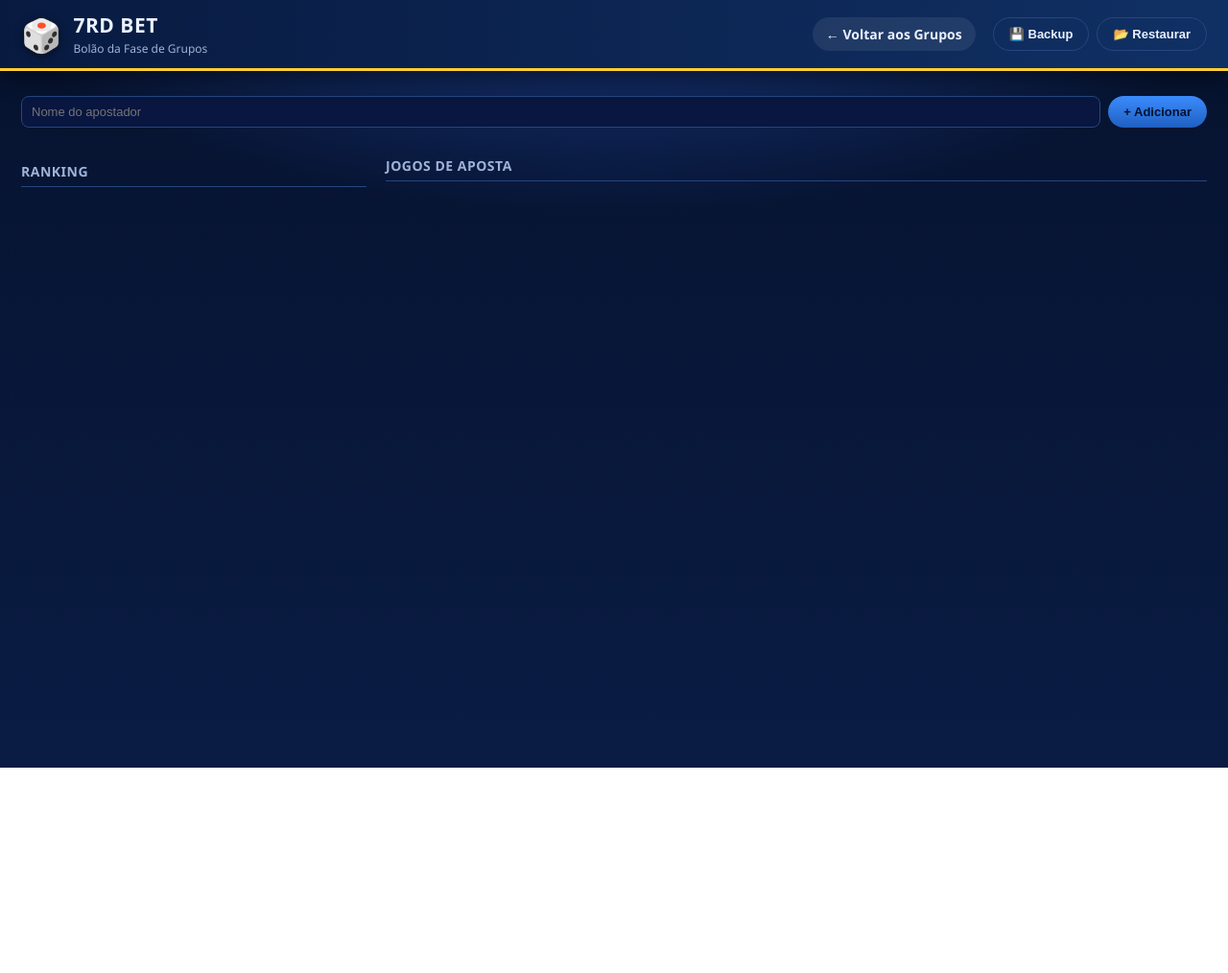
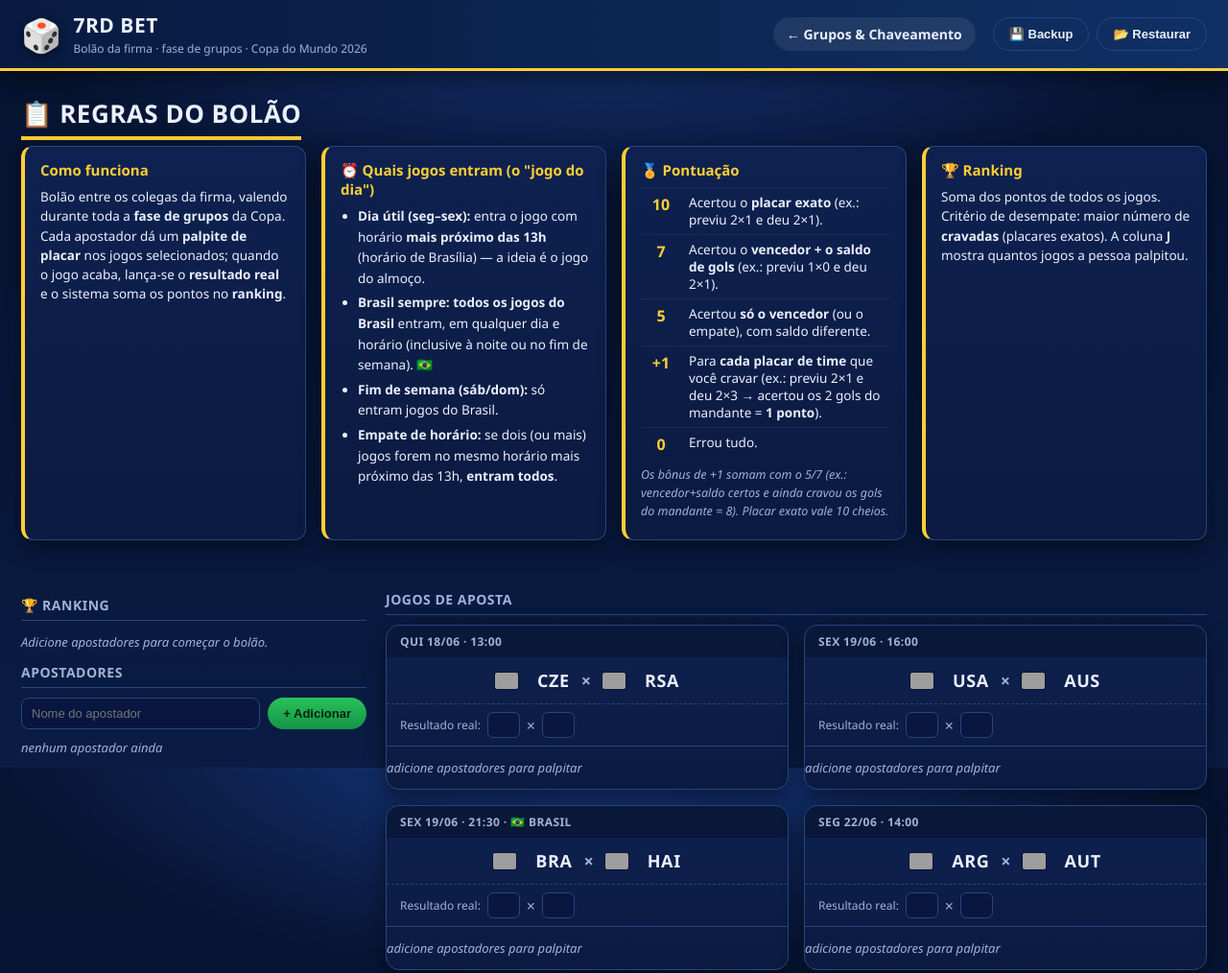
Before and after one commit to alissonmic/7RD-BET, a plain HTML site: page bet.html in a window 1280 px wide. Shown: the top 1014 px of the page at 96% size. Before the commit the page ends 800 px from the top, so only its background shows below. Drawn offline with Linux system fonts and the light colour scheme; grey boxes are pictures that could not be loaded.

Commit message:
Update bet.html for Copa 2026 and PWA support

```diff
--- a/bet.html
+++ b/bet.html
@@ -1,54 +1,112 @@
 <!DOCTYPE html>
 <html lang="pt-BR">
 <head>
-  <meta charset="UTF-8">
-  <meta name="viewport" content="width=device-width, initial-scale=1.0">
-  <title>7RD BET - Bolão</title>
-  <link rel="stylesheet" href="styles.css">
+  <meta charset="UTF-8" />
+  <meta name="viewport" content="width=device-width, initial-scale=1.0" />
+  <title>7RD BET — Bolão da Copa 2026</title>
+  <!-- Ajustado para buscar na raiz -->
+  <link rel="stylesheet" href="styles.css" />
+  <link rel="manifest" href="manifest.json" />
 </head>
 <body>
-  <div class="topbar">
+  <header class="topbar">
     <div class="brand">
       <span class="trophy">🎲</span>
       <div>
         <h1>7RD BET</h1>
-        <div class="sub">Bolão da Fase de Grupos</div>
+        <p class="sub">Bolão da firma · fase de grupos · Copa do Mundo 2026</p>
       </div>
     </div>
-    <div class="nav">
-      <a href="index.html" class="nav-link">← Voltar aos Grupos</a>
+    <nav class="nav">
+      <a href="index.html" class="nav-link">← Grupos &amp; Chaveamento</a>
+    </nav>
+    <div class="tools">
+      <button id="btn-backup" class="btn btn-ghost" title="Baixar um arquivo de backup com tudo">💾 Backup</button>
+      <button id="btn-restore" class="btn btn-ghost" title="Restaurar a partir de um arquivo de backup">📂 Restaurar</button>
+      <input id="file-backup" type="file" accept="application/json,.json" hidden>
     </div>
-    <div class="tools">
-      <button id="btn-backup" class="btn btn-ghost">💾 Backup</button>
-      <button id="btn-restore" class="btn btn-ghost">📂 Restaurar</button>
-      <input type="file" id="file-backup" accept=".json" style="display:none">
+  </header>
+
+  <main>
+    <section class="section">
+      <h2 class="section-title">📋 Regras do bolão</h2>
+      <div class="regras">
+        <div class="regra-bloco">
+          <h3>Como funciona</h3>
+          <p>Bolão entre os colegas da firma, valendo durante toda a <b>fase de grupos</b> da Copa.
+             Cada apostador dá um <b>palpite de placar</b> nos jogos selecionados; quando o jogo
+             acaba, lança-se o <b>resultado real</b> e o sistema soma os pontos no <b>ranking</b>.</p>
+        </div>
+        <div class="regra-bloco">
+          <h3>⏰ Quais jogos entram (o "jogo do dia")</h3>
+          <ul>
+            <li><b>Dia útil (seg–sex):</b> entra o jogo com horário <b>mais próximo das 13h</b>
+              (horário de Brasília) — a ideia é o jogo do almoço.</li>
+            <li><b>Brasil sempre:</b> <b>todos os jogos do Brasil</b> entram, em qualquer dia e
+              horário (inclusive à noite ou no fim de semana). 🇧🇷</li>
+            <li><b>Fim de semana (sáb/dom):</b> só entram jogos do Brasil.</li>
+            <li><b>Empate de horário:</b> se dois (ou mais) jogos forem no mesmo horário mais
+              próximo das 13h, <b>entram todos</b>.</li>
+          </ul>
+        </div>
+        <div class="regra-bloco">
+          <h3>🏅 Pontuação</h3>
+          <table class="regras-pts">
+            <tr><td class="p">10</td><td>Acertou o <b>placar exato</b> (ex.: previu 2×1 e deu 2×1).</td></tr>
+            <tr><td class="p">7</td><td>Acertou o <b>vencedor + o saldo de gols</b> (ex.: previu 1×0 e deu 2×1).</td></tr>
+            <tr><td class="p">5</td><td>Acertou <b>só o vencedor</b> (ou o empate), com saldo diferente.</td></tr>
+            <tr><td class="p">+1</td><td>Para <b>cada placar de time</b> que você cravar
+              (ex.: previu 2×1 e deu 2×3 → acertou os 2 gols do mandante = <b>1 ponto</b>).</td></tr>
+            <tr><td class="p">0</td><td>Errou tudo.</td></tr>
+          </table>
+          <p class="obs">Os bônus de +1 somam com o 5/7 (ex.: vencedor+saldo certos e ainda
+             cravou os gols do mandante = 8). Placar exato vale 10 cheios.</p>
+        </div>
+        <div class="regra-bloco">
+          <h3>🏆 Ranking</h3>
+          <p>Soma dos pontos de todos os jogos. Critério de desempate: maior número de
+             <b>cravadas</b> (placares exatos). A coluna <b>J</b> mostra quantos jogos a pessoa palpitou.</p>
         </div>
       </div>
+    </section>
 
-  <div class="section">
-    <div class="bet-add">
-      <input type="text" id="bet-novo" placeholder="Nome do apostador">
-      <button id="bet-add-btn" class="btn btn-blue">+ Adicionar</button>
-    </div>
-    <div id="bet-apostadores" class="bet-apostadores" style="margin-bottom: 20px;"></div>
-
+    <section class="section">
       <div class="bet-grid">
         <div class="bet-lado">
-        <h3 class="bet-sub">Ranking</h3>
+          <h3 class="bet-sub">🏆 Ranking</h3>
           <div id="bet-ranking"></div>
+          <h3 class="bet-sub">Apostadores</h3>
+          <div class="bet-add">
+            <input id="bet-novo" type="text" maxlength="24" placeholder="Nome do apostador">
+            <button id="bet-add-btn" class="btn btn-green">+ Adicionar</button>
+          </div>
+          <div id="bet-apostadores" class="bet-apostadores"></div>
         </div>
         <div class="bet-lado bet-lado-jogos">
-        <h3 class="bet-sub">Jogos de Aposta</h3>
+          <h3 class="bet-sub">Jogos de aposta</h3>
           <div id="bet-jogos"></div>
         </div>
       </div>
-  </div>
+    </section>
+  </main>
 
-  <!-- Scripts exclusivos do bolão -->
+  <footer class="rodape">
+    <p>7RD BET · bolão local · os dados ficam salvos no seu navegador. Horários em horário de Brasília.</p>
+  </footer>
+
+  <!-- Todos os caminhos de pasta foram removidos -->
   <script src="data.js"></script>
+  <script src="seed.js"></script>
   <script src="horarios.js"></script>
+  <script src="bet.js"></script>
   <script src="storage.js"></script>
-  <script src="bet.js"></script>
   <script src="betpage.js"></script>
+
+  <!-- Código para o PWA (App de celular) -->
+  <script>
+    if ('serviceWorker' in navigator) {
+      navigator.serviceWorker.register('sw.js');
+    }
+  </script>
 </body>
 </html>
```
Lines whose indentation alone changed are shown as unchanged.
